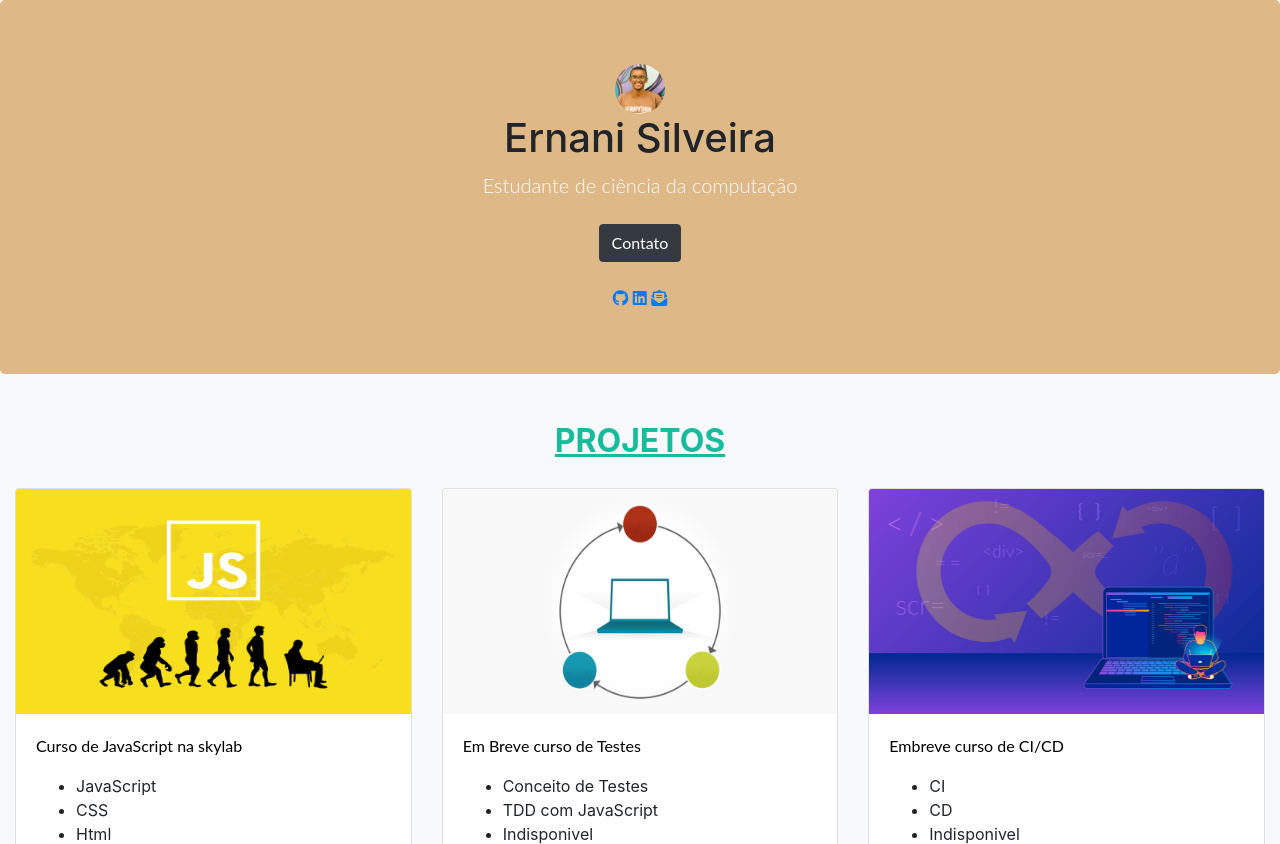
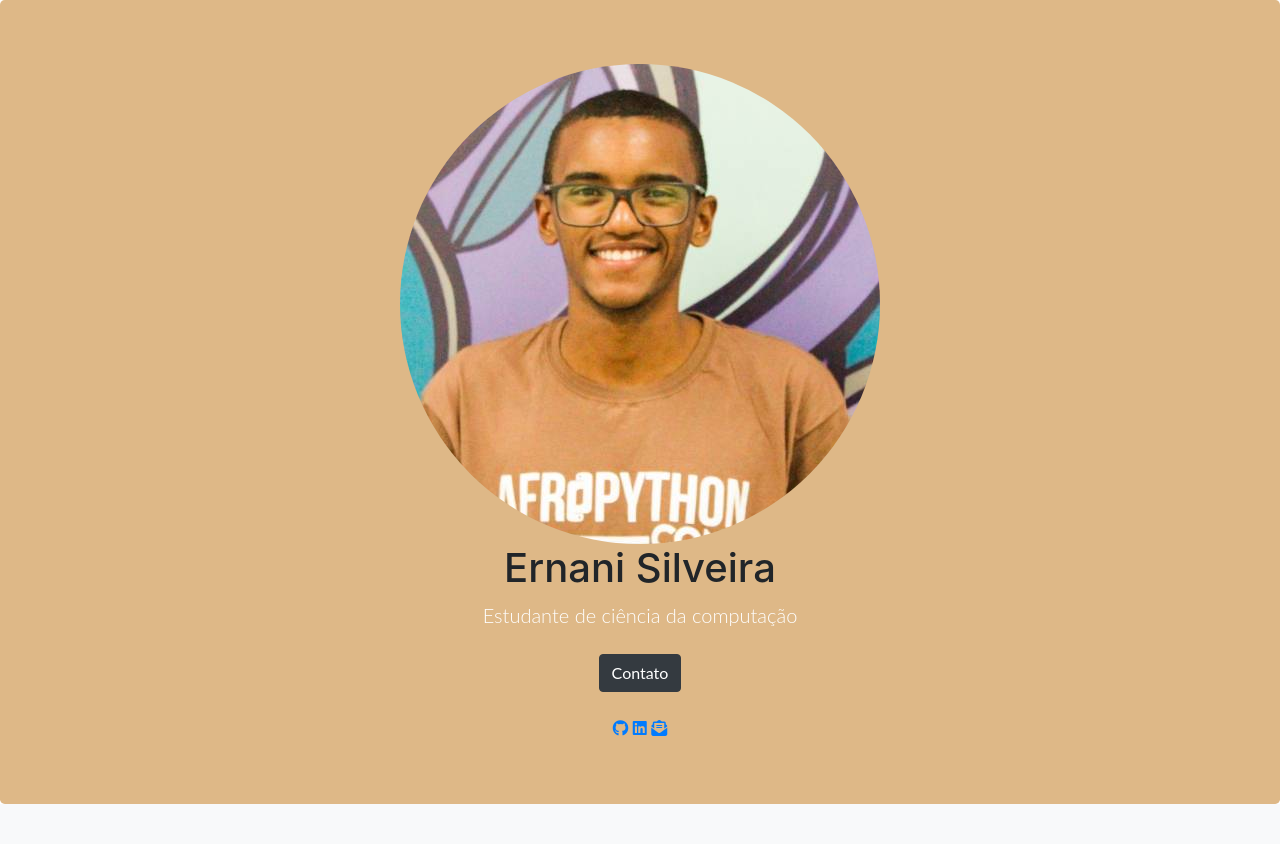
Before and after one commit to ErnaniSilveira16/Meu-Portifolio, a PHP site: page / in a window 1280 px wide. Shown: the part 56-900 px from the top of the page. Run offline with PHP 8.4, Linux system fonts and the light colour scheme; some libraries are stand-ins or nearby versions.

Commit message:
Add files via upload

```diff
--- a/index.php
+++ b/index.php
@@ -20,9 +20,9 @@
     <script src="https://kit.fontawesome.com/d19b8e1807.js" crossorigin="anonymous"></script>
     <style>
         .fotoPerfil {
-            height: 50px;
+            height: auto;
             width: auto;
-            max-width: 50px;
+            max-width: auto;
             border-radius: 50%;
         }
 
```
